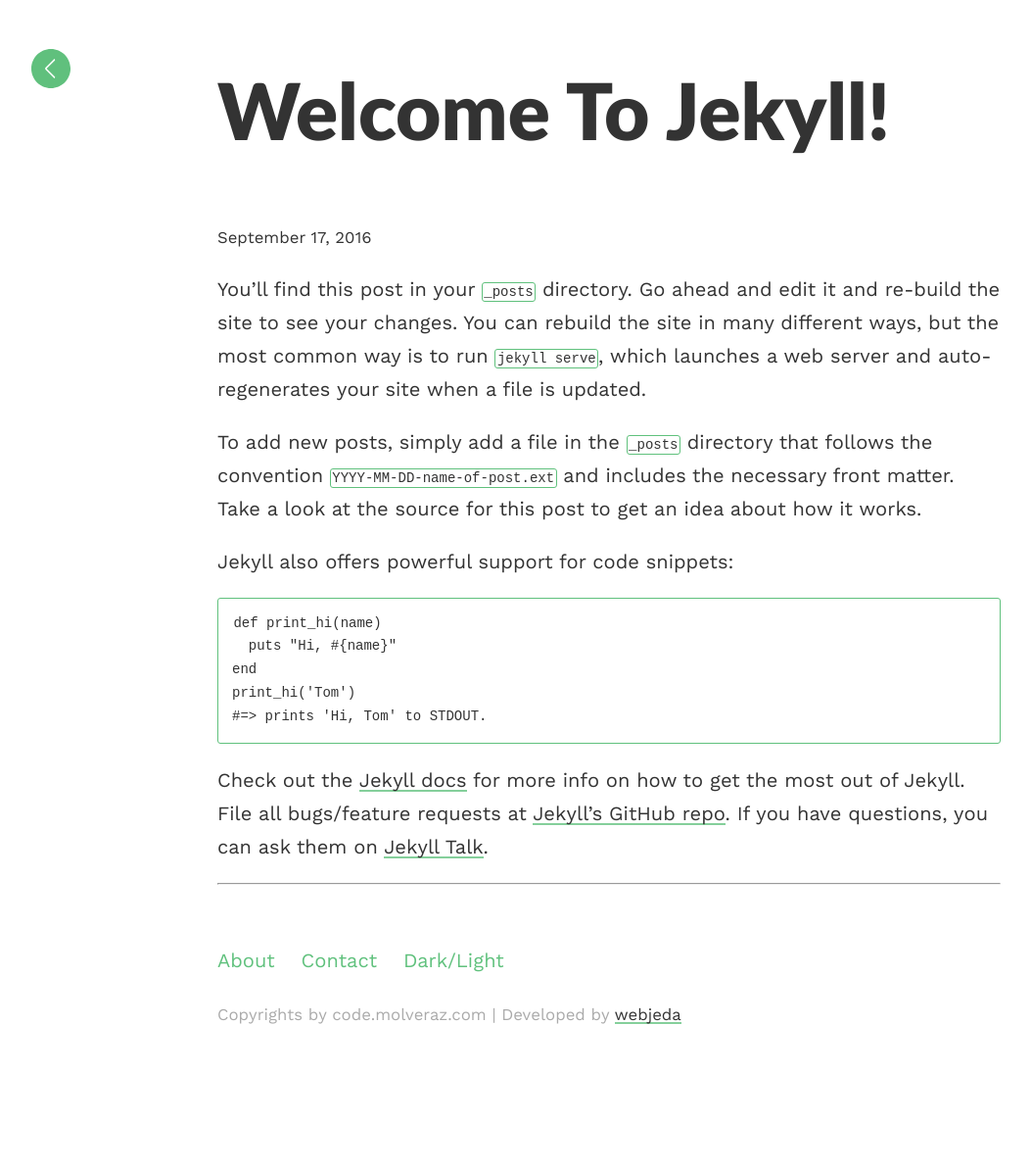
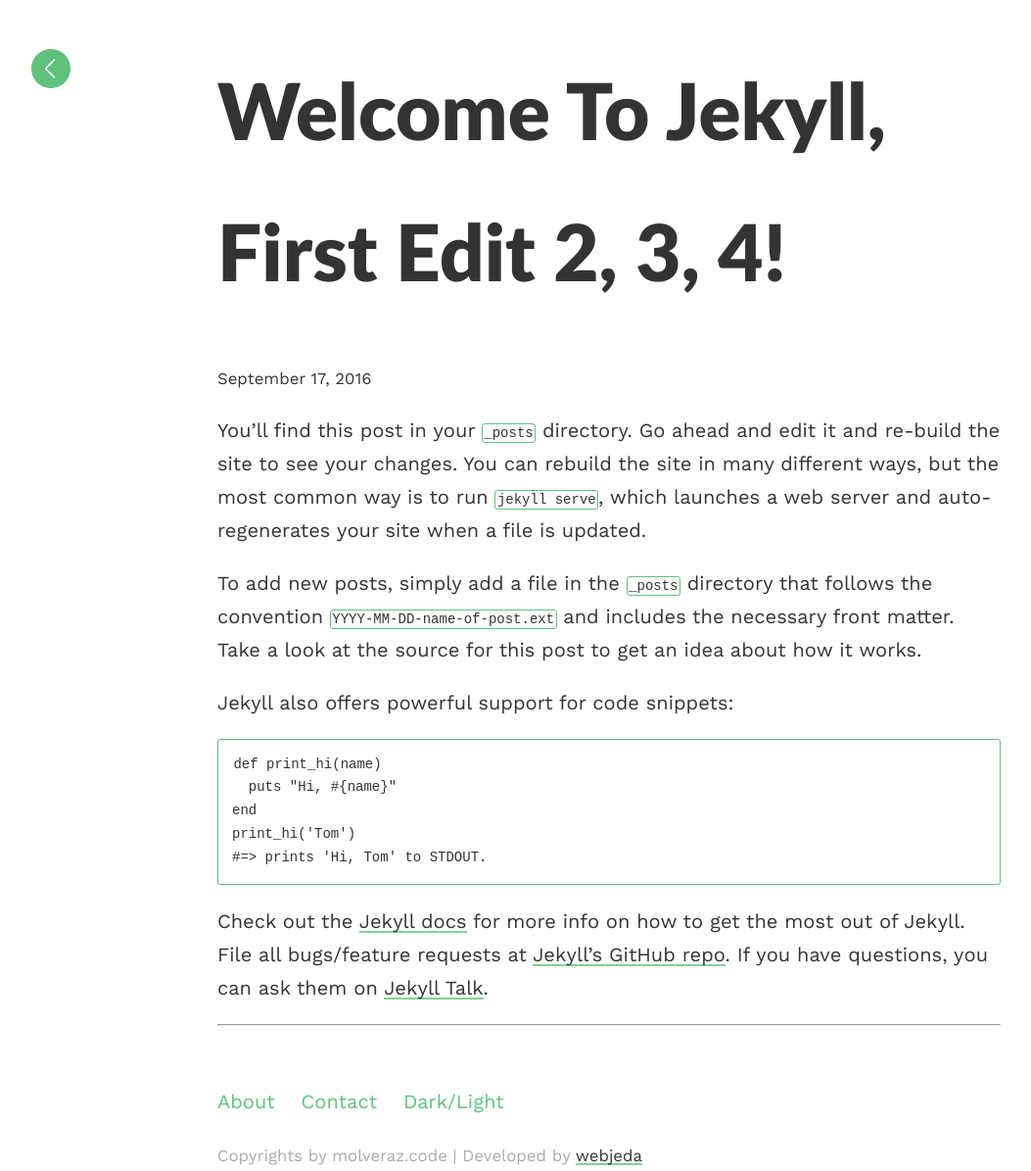
Before and after one commit to michelolzam/michelolzam.github.io, a Jekyll site: the page built from _posts/2016-09-17-welcome-to-jekyll.markdown, in a window 1280 px wide. Shown: the whole page at 98% size, without its empty margins (18-1071 px from the left). Built offline with Jekyll 4.4.1, drawn with Linux system fonts in a browser that asks for light colours; comment, search, counter and statistics services are not loaded; before the commit the page ends 1051 px from its top, so only the background shows below that.

Commit message:
initial config

```diff
--- a/_config.yml
+++ b/_config.yml
@@ -1,6 +1,6 @@
 ### your site title here
 
-title: code.molveraz.com
+title: molveraz.code
 baseurl: /michelolzam.github.io # name of the repository
 email: your@email.com
 
--- a/_posts/2016-09-17-welcome-to-jekyll.markdown
+++ b/_posts/2016-09-17-welcome-to-jekyll.markdown
@@ -1,6 +1,6 @@
 ---
 layout: post
-title:  "Welcome to Jekyll!"
+title:  "Welcome to Jekyll, first edit 2, 3, 4!"
 date:   2016-09-17 23:34:56 +0530
 categories: jekyll update
 ---
```
